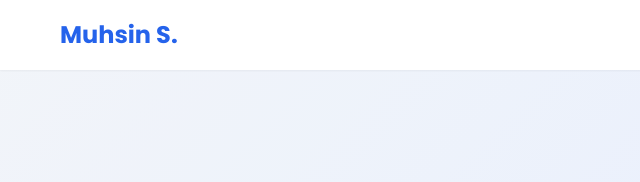
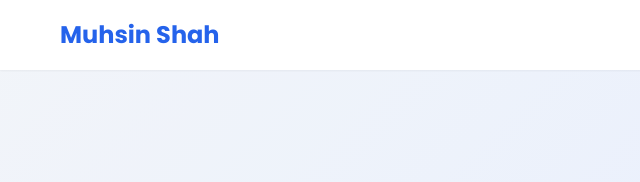
Before and after one commit to Muhsin95952/portfolio, a website: page index.html in a window 1280 px wide. Shown: the top 182 px of the page, 0-640 px from the left. Drawn offline with Linux system fonts and the light colour scheme.

Commit message:
Update index.html

```diff
--- a/index.html
+++ b/index.html
@@ -27,7 +27,7 @@
     <!-- Navigation -->
     <nav class="navbar">
       <div class="container">
-        <a href="#" class="logo">Muhsin S.</a>
+        <a href="#" class="logo">Muhsin Shah</a>
         <div class="nav-links">
           <a href="#home">Home</a>
           <a href="#about">About</a>
```
